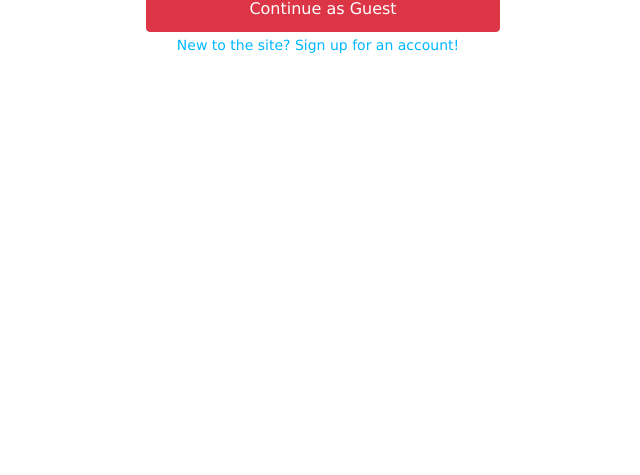
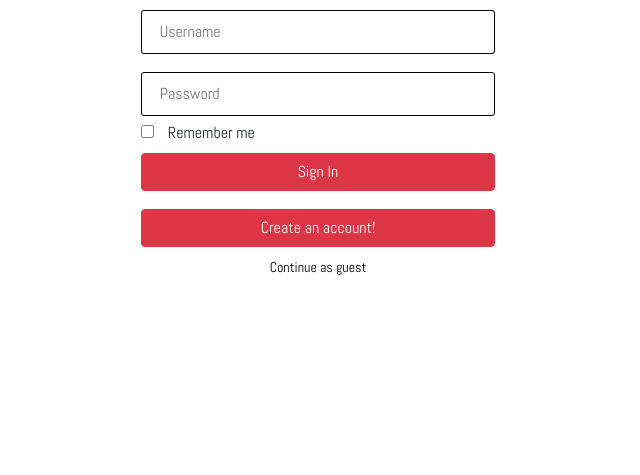
Before and after one commit to hanum-lee/Lust2Learn, a website: page public/login.html in a window 1280 px wide. Shown: the part 325-800 px from the top of the page, without its empty margins (322-962 px from the left). Drawn offline with nearby package versions, Linux system fonts and the light colour scheme.

Commit message:
login page layout and style changes

```diff
--- a/public/login.html
+++ b/public/login.html
@@ -2,8 +2,8 @@
 
 <head>
   <title>Express</title>
-  <meta charset="utf-8">
-  <link rel="stylesheet" href="/stylesheets/style.css">
+	<meta charset="utf-8">
+	<link href="https://fonts.googleapis.com/css?family=Abel" rel="stylesheet">  <link rel="stylesheet" href="/stylesheets/style.css">
 <script src="https://cdnjs.cloudflare.com/ajax/libs/socket.io/2.2.0/socket.io.js"></script>
 <script src="https://ajax.googleapis.com/ajax/libs/jquery/3.3.1/jquery.min.js"></script>
 <link rel="stylesheet" href="https://stackpath.bootstrapcdn.com/bootstrap/4.3.1/css/bootstrap.min.css" integrity="sha384-ggOyR0iXCbMQv3Xipma34MD+dH/1fQ784/j6cY/iJTQUOhcWr7x9JvoRxT2MZw1T" crossorigin="anonymous">
@@ -13,42 +13,37 @@
 <body>
 <img src="/img/ilLUSTrate_logo.png" id="logo">
 <div id="user-check">
-	<button type="button" class="btn btn-danger" id="userSignin">Continue as User</button>
+	<form>
+		<div id='user-login'>
+			<input type="text" placeholder="Username"> <br>
+			<input type="password" placeholder="Password"> <br>
+			<div class="form-check">
+					<input style='width: 13px;' type="checkbox" id="cookieEnable">
+					<label class="form-check-label" for="exampleCheck1">Remember me</label>
+			</div>
+			<button type="button" class="btn btn-danger" id="userSignin">Sign In</button>
+		</div>
+	</form>
 	<br>
-	<a role="button" class="btn btn-danger" id="guestSignin" href="/">Continue as Guest</a>
+	<a role="button" class="btn btn-danger" id="userSignup" href="#">Create an account!</a>
 	<br>
-	<p><a href="#" id="userSignup">New to the site? Sign up for an account!</a></p>
-</div>
-
-  <div id="login">
-	<form>
-	  <div class="form-group">
-		<label for="username">Username</label>
-		<input type="text" class="form-control" id="signinUsername" placeholder="Enter username">
-	  </div>
-	  <div class="form-group">
-		<label for="password">Password</label>
-		<input type="password" class="form-control" id="signinPassword" placeholder="Enter password">
-	  </div>
-	  <div class="form-check">
-		<input type="checkbox" class="form-check-input" id="cookieEnable">
-		<label class="form-check-label" for="exampleCheck1">Keep me signed in</label>
-	  </div>
-	  <br>
-	  <button type="submit" class="btn btn-danger">Login</button>
-	</form>
+	<p><a href="/" id="guestSignin">Continue as guest</a></p>
 </div>
 
 <div id="signup">
 	<form>
+		<div class="form-group">
+			<input type="email" class="form-control" id="userEmail" placeholder="Email">
+		</div>
 	  <div class="form-group">
-		<label for="username">Username</label>
 		<input type="text" class="form-control" id="signupUsername" placeholder="Enter username">
 	  </div>
 	  <div class="form-group">
-		<label for="password">Password</label>
 		<input type="password" class="form-control" id="signupPassword" placeholder="Enter password">
-	  </div>
+		</div>
+		<div class="form-group">
+				<input type="password" class="form-control" id="checkPassword" placeholder="Retype password">
+		</div>
 	  <br>
 	  <button type="submit" class="btn btn-danger">Sign Up</button>
 	</form>
@@ -56,11 +51,6 @@
 
 <script>
 	$(function() {
-		$("#userSignin").click(function(){
-			$("#user-check").hide();
-			$("#login").show();
-		});
-
 		$("#userSignup").click(function(){
 			$("#user-check").hide();
 			$("#signup").show();
--- a/public/stylesheets/style.css
+++ b/public/stylesheets/style.css
@@ -1,37 +1,75 @@
 body {
   padding: 50px;
-  font: 14px "Lucida Grande", Helvetica, Arial, sans-serif;
+  font: 14px  'Abel', sans-serif;
 }
 
-a {
-  color: #00B7FF;
+form {
+	margin: 0;
 }
 
-#user-check, #login, #signup {
+#user-check, #signup {
 	width: 30%;
-	margin-left: auto;
-	margin-right: auto;
+	display: block;
+	margin: 0 auto;
 }
 
-#user-check .btn {
-	padding: 10px;
-	margin: 5px;
+#signup form {
+	margin-top: 5%;
+}
+
+#signup form button {
 	width: 100%;
 }
 
 #user-check p{
+	margin-top: 3%;
 	text-align: center;
 	display: inline-block;
 	width: 100%;
 }
 
-#login, #signup {
+#user-check p a {
+	color: black;
+}
+
+#signup {
 	display: none;
 }
 
 #logo {
-	width: 30%;
+	width: 40%;
 	margin-left: auto;
 	margin-right: auto;
 	display: block;
 }
+
+#user-login input {
+	width: 100%;
+	padding: 3%;
+	padding-left: 5%;
+	padding-right: 5%;
+	margin-top: 5%;
+	border-radius: 3px;
+	border: solid .5px;
+	font-size: 16px;
+}
+
+#user-login button {
+	width: 100%;
+	margin-top: 3%;
+}
+
+.form-check {
+	width: 50%;
+	padding-left: 0;
+}
+
+.form-check label {
+	margin-left: 6%;
+    font-size: 16px;
+}
+
+#user-check a {
+	width: 100%;
+
+}
```
